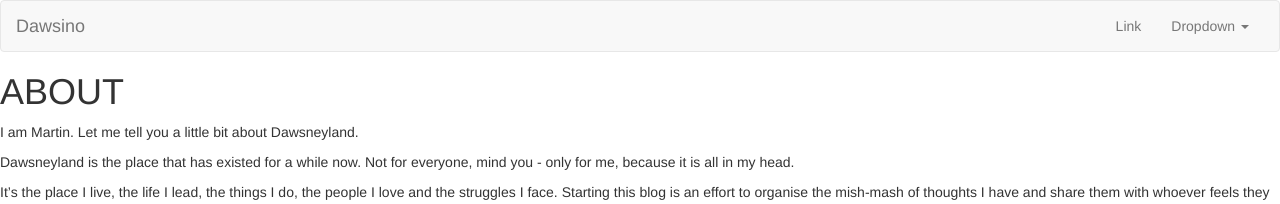
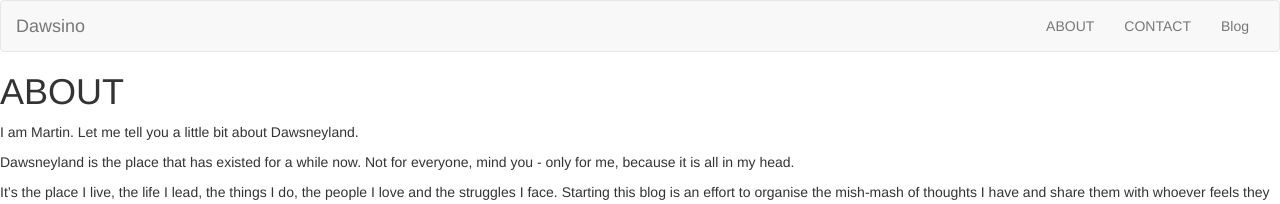
Before and after one commit to dawsino/dawsino.github.io, a Jekyll site: the page built from about.md, in a window 1280 px wide and 900 px high. Shown: the top 204 px of the window. Built offline with Jekyll 4.4.1, drawn with Linux system fonts in a browser that asks for light colours.

Commit message:
copy paste issue

```diff
--- a/_includes/header.html
+++ b/_includes/header.html
@@ -15,18 +15,11 @@
       <!-- Collect the nav links, forms, and other content for toggling -->
       <div class="collapse navbar-collapse" id="bs-example-navbar-collapse-1">
         <ul class="nav navbar-nav navbar-right">
-          <li><a href="#">Link</a></li>
-          <li class="dropdown">
-            <a href="#" class="dropdown-toggle" data-toggle="dropdown" role="button" aria-haspopup="true" aria-expanded="false">Dropdown <span class="caret"></span></a>
-            <ul class="dropdown-menu">
               {% for page in site.pages %}
                 {% if page.title %}
                 <li><a class="page-link" href="{{ page.url | prepend: site.baseurl }}">{{ page.title }}</a></li>
                 {% endif %}
               {% endfor %}
-
-            </ul>
-          </li>
         </ul>
       </div><!-- /.navbar-collapse -->
     </div><!-- /.container-fluid -->
```
